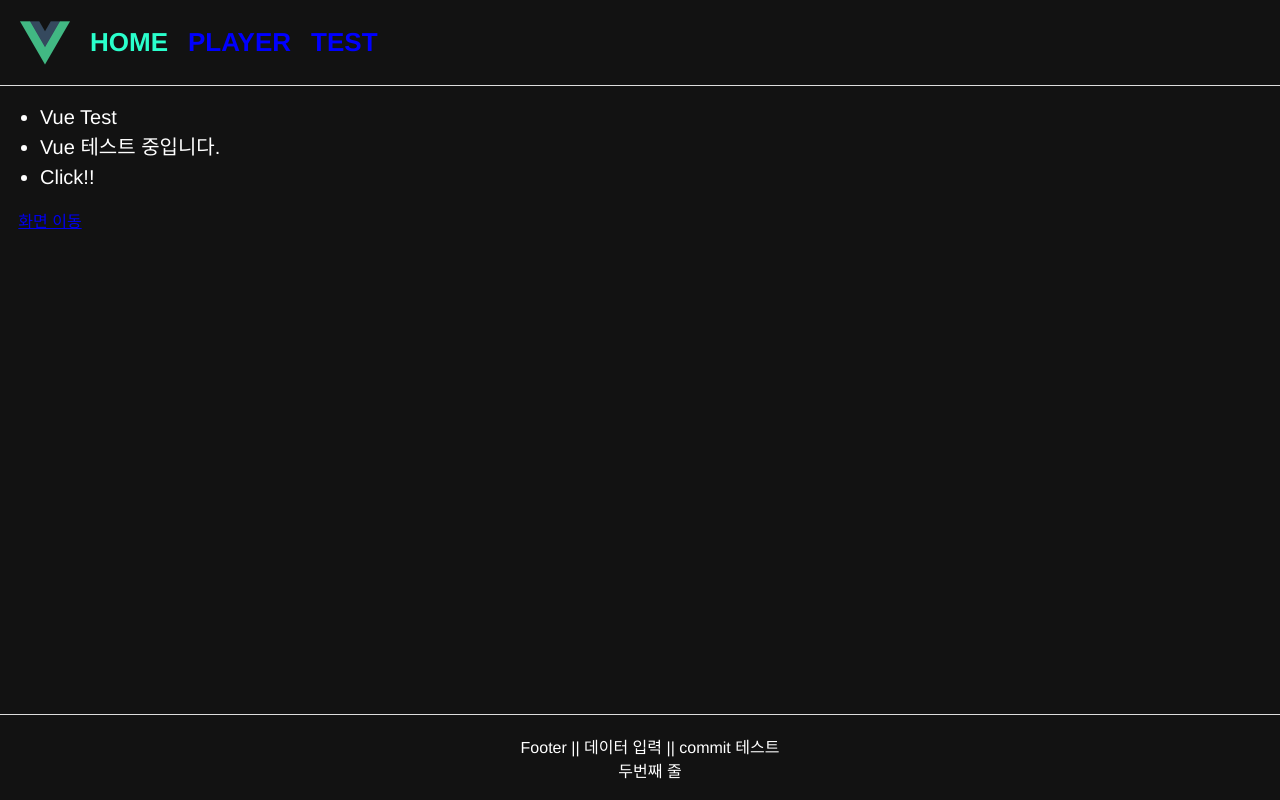
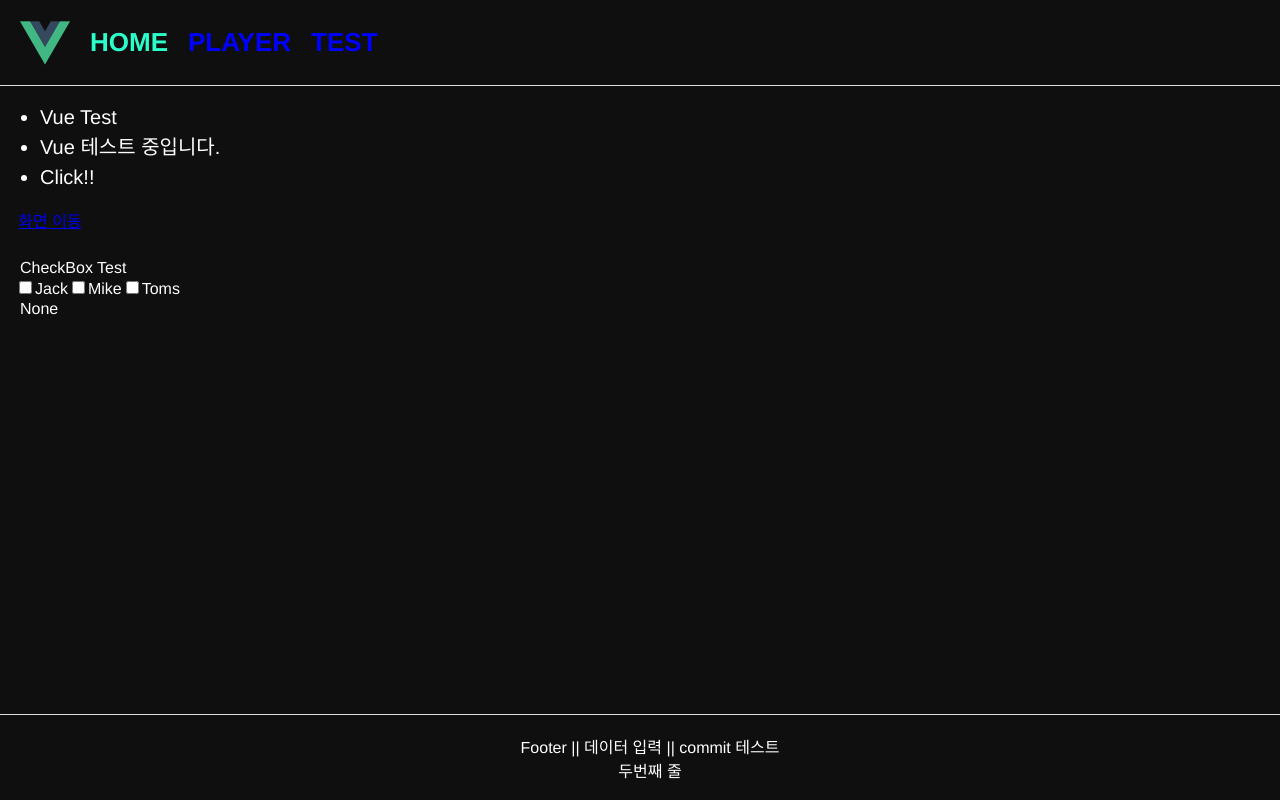
Before and after one commit to hwany0919/vueTest, a Vue app: page / in a window 1280 px wide. Built offline with nearby package versions, Linux system fonts and the light colour scheme.

Commit message:
vue CheckBox Test

```diff
--- a/package.json
+++ b/package.json
@@ -3,7 +3,7 @@
   "version": "0.1.0",
   "private": true,
   "scripts": {
-    "serve": "vue-cli-service serve",
+    "serve": "vue-cli-service serve --open",
     "build": "vue-cli-service build",
     "lint": "vue-cli-service lint"
   },
--- a/src/App.vue
+++ b/src/App.vue
@@ -12,7 +12,7 @@ export default {
 
 <style lang="less">
 body {
-    background-color: #121212;
+    background-color: #0f0f0f;
     margin: 0;
 }
 
--- a/src/views/Home.vue
+++ b/src/views/Home.vue
@@ -3,21 +3,39 @@
     <ul class="test-ui">
       <li>Vue Test</li>
       <li>{{message}}</li>
-      <li @click="liClick">Click!!</li>
+      <li @click.stop.prevent="liClick">Click!!</li>
       <li v-if="showLi">선택을 하면 보입니다.</li>
     </ul>
     <div class="second-line">
       <router-link :to="`/test`">화면 이동</router-link>
+    </div>
+    <div class="line">
+      <span>CheckBox Test</span>
+      <br/>
+      <input type="checkbox" id="jack" value="Jack" v-model="checkedNames" />
+      <label for="jack">Jack</label>
+      <input type="checkbox" id="mike" value="Mike" v-model="checkedNames" />
+      <label for="mike">Mike</label>
+      <input type="checkbox" id="toms" value="Toms" v-model="checkedNames" />
+      <label for="toms">Toms</label>
+      <br>
+      <span>{{ checkNames }}</span>
     </div>
   </div>
 </template>
 
 <script>
 export default {
+  computed: {
+    checkNames() {
+      return (this.checkedNames.length > 0) ? this.checkedNames : "None";
+    }
+  },
   data() {
     return {
       message: "Vue 테스트 중입니다.",
-      showLi: false
+      showLi: false,
+      checkedNames: []
     }
   },
   methods: {
@@ -46,5 +64,18 @@ export default {
       width: 100px;
       height: 50px;
     }
+
+    .line {
+      text-align: left;
+      padding-left: 15px;
+      line-height: 1.25;
+      input[type=checkbox], label {
+        cursor: pointer;
+      }
+
+      span {
+        margin-left: 5px;
+      }
+    }
   }
 </style>
--- a/src/views/Player.vue
+++ b/src/views/Player.vue
@@ -1,15 +1,18 @@
 <template>
   <div class="player">
     <div class="video-menu">비디오 서브 메뉴</div>
-    <div class="video-body">비디오 내용</div>
-    <div>비디오 내용 테스트 추가 추후 삭제 예정</div>
+    <div class="video-body">
+      비디오 내용
+      <video class=""
+      />
+    </div>
   </div>
 </template>
 
 <script>
 export default {
   created() {
-    console.log("video!!!!")
+    console.log("video!!!!");
   }
 }
 </script>
@@ -28,6 +31,10 @@ export default {
     }
 
     .video-body {
+      display: flex;
+      flex-flow: column wrap;
+      justify-content: center;
+      align-items: center;
       width: 100%;
       height: 100%;
     }
```
Also changed, not shown: 1 other file (tests, documents, lock files or other folders).
